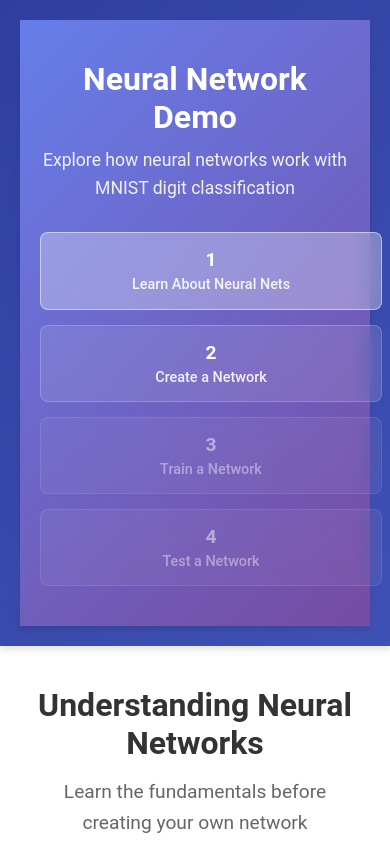
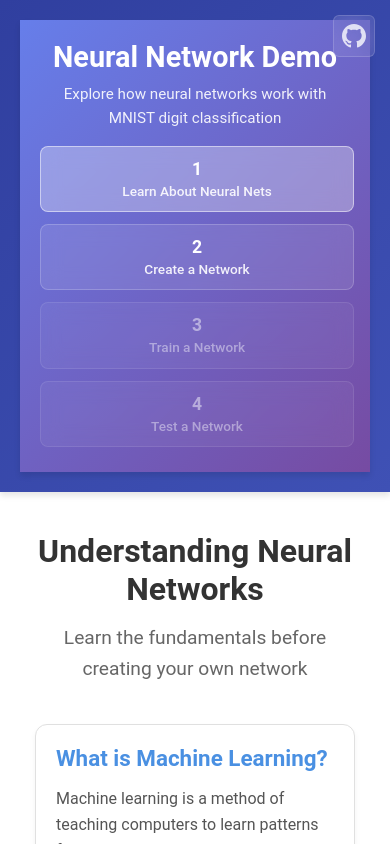
Before and after one commit to kafargo/neural-angular-demo, an Angular app in the folder neural-angular-demo/: page / in a window 390 px wide. Shown: the top 844 px of the page. Built offline with nearby package versions, Linux system fonts and the light colour scheme.

Commit message:
feat: restructure header layout for improved styling and responsiveness

```diff
--- a/neural-angular-demo/src/app/components/navigation/navigation.component.css
+++ b/neural-angular-demo/src/app/components/navigation/navigation.component.css
@@ -1,7 +1,7 @@
 header {
   background: linear-gradient(135deg, #667eea 0%, #764ba2 100%);
   color: white;
-  padding: 40px 20px;
+  padding: 20px 20px 25px;
   text-align: center;
   box-shadow: 0 4px 6px rgba(0, 0, 0, 0.1);
 }
@@ -11,16 +11,49 @@
   margin: 0 auto;
 }
 
+.header-top {
+  display: flex;
+  justify-content: space-between;
+  align-items: center;
+  margin-bottom: 20px;
+}
+
+.title-section {
+  flex: 1;
+  text-align: center;
+}
+
 header h1 {
-  font-size: 2.5rem;
+  font-size: 2.2rem;
   margin: 0;
   font-weight: 600;
 }
 
 header p {
-  font-size: 1.1rem;
-  margin: 10px 0 0 0;
+  font-size: 1rem;
+  margin: 8px 0 0 0;
   opacity: 0.9;
+}
+
+.github-link {
+  color: white;
+  opacity: 0.8;
+  transition: all 0.3s ease;
+  padding: 8px;
+  border-radius: 6px;
+  display: flex;
+  align-items: center;
+  justify-content: center;
+  background-color: rgba(255, 255, 255, 0.1);
+  backdrop-filter: blur(10px);
+  border: 1px solid rgba(255, 255, 255, 0.2);
+}
+
+.github-link:hover {
+  opacity: 1;
+  background-color: rgba(255, 255, 255, 0.2);
+  transform: translateY(-1px);
+  text-decoration: none;
 }
 
 /* Header Navigation */
@@ -28,8 +61,7 @@
   display: flex;
   justify-content: center;
   align-items: center;
-  margin-top: 30px;
-  gap: 10px;
+  gap: 8px;
   flex-wrap: wrap;
 }
 
@@ -37,13 +69,13 @@
   display: flex;
   flex-direction: column;
   align-items: center;
-  padding: 15px 20px;
+  padding: 12px 16px;
   border-radius: 8px;
   background-color: rgba(255, 255, 255, 0.1);
   backdrop-filter: blur(10px);
   border: 1px solid rgba(255, 255, 255, 0.2);
   transition: all 0.3s ease;
-  min-width: 140px;
+  min-width: 130px;
 }
 
 .nav-section.clickable {
@@ -66,14 +98,14 @@
 }
 
 .nav-number {
-  font-size: 1.2rem;
+  font-size: 1.1rem;
   font-weight: 700;
-  margin-bottom: 5px;
+  margin-bottom: 4px;
   color: #fff;
 }
 
 .nav-label {
-  font-size: 0.9rem;
+  font-size: 0.85rem;
   font-weight: 500;
   text-align: center;
   line-height: 1.2;
@@ -81,21 +113,38 @@
 }
 
 .nav-arrow {
-  margin: 0 5px;
+  margin: 0 3px;
   opacity: 0.7;
 }
 
 .nav-arrow img {
-  width: 20px;
-  height: 20px;
+  width: 18px;
+  height: 18px;
   filter: brightness(0) invert(1);
 }
 
 /* Responsive Design */
 @media (max-width: 768px) {
+  .header-top {
+    flex-direction: column;
+    gap: 15px;
+    margin-bottom: 15px;
+  }
+
+  .github-link {
+    align-self: flex-end;
+    position: absolute;
+    top: 15px;
+    right: 15px;
+  }
+
+  .title-section {
+    text-align: center;
+  }
+
   .header-navigation {
     flex-direction: column;
-    gap: 15px;
+    gap: 12px;
   }
 
   .nav-arrow {
@@ -104,10 +153,14 @@
 
   .nav-section {
     width: 100%;
-    max-width: 300px;
+    max-width: 280px;
   }
 
   header h1 {
-    font-size: 2rem;
+    font-size: 1.8rem;
+  }
+
+  header p {
+    font-size: 0.95rem;
   }
 }
--- a/neural-angular-demo/src/app/components/navigation/navigation.component.html
+++ b/neural-angular-demo/src/app/components/navigation/navigation.component.html
@@ -1,7 +1,23 @@
 <header>
   <div class="header-content">
-    <h1>Neural Network Demo</h1>
-    <p>Explore how neural networks work with MNIST digit classification</p>
+    <div class="header-top">
+      <div class="title-section">
+        <h1>Neural Network Demo</h1>
+        <p>Explore how neural networks work with MNIST digit classification</p>
+      </div>
+      <a
+        href="https://github.com/kafargo/neural-angular-demo"
+        target="_blank"
+        class="github-link"
+        title="View on GitHub"
+      >
+        <svg width="24" height="24" viewBox="0 0 24 24" fill="currentColor">
+          <path
+            d="M12 0c-6.626 0-12 5.373-12 12 0 5.302 3.438 9.8 8.207 11.387.599.111.793-.261.793-.577v-2.234c-3.338.726-4.033-1.416-4.033-1.416-.546-1.387-1.333-1.756-1.333-1.756-1.089-.745.083-.729.083-.729 1.205.084 1.839 1.237 1.839 1.237 1.07 1.834 2.807 1.304 3.492.997.107-.775.418-1.305.762-1.604-2.665-.305-5.467-1.334-5.467-5.931 0-1.311.469-2.381 1.236-3.221-.124-.303-.535-1.524.117-3.176 0 0 1.008-.322 3.301 1.23.957-.266 1.983-.399 3.003-.404 1.02.005 2.047.138 3.006.404 2.291-1.552 3.297-1.23 3.297-1.23.653 1.653.242 2.874.118 3.176.77.84 1.235 1.911 1.235 3.221 0 4.609-2.807 5.624-5.479 5.921.43.372.823 1.102.823 2.222v3.293c0 .319.192.694.801.576 4.765-1.589 8.199-6.086 8.199-11.386 0-6.627-5.373-12-12-12z"
+          />
+        </svg>
+      </a>
+    </div>
 
     <!-- Navigation Header -->
     <nav class="header-navigation">
```
